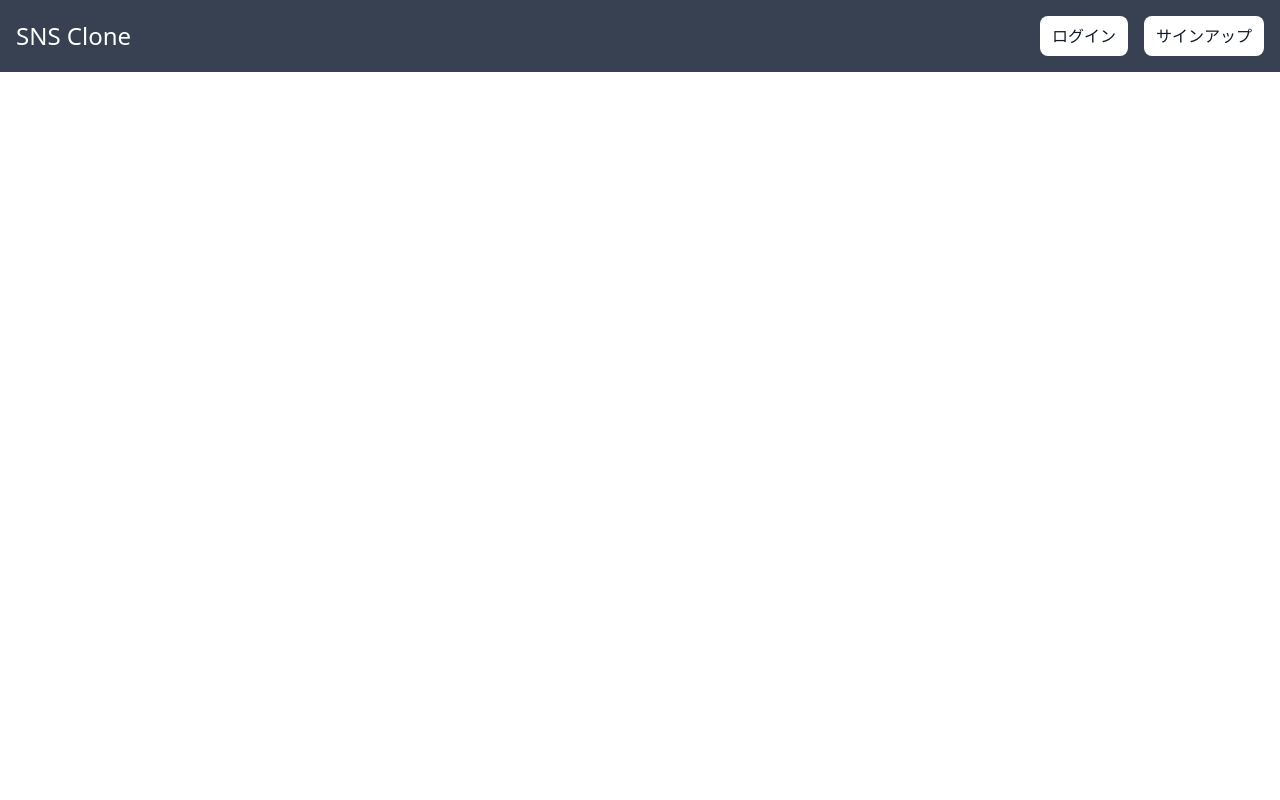
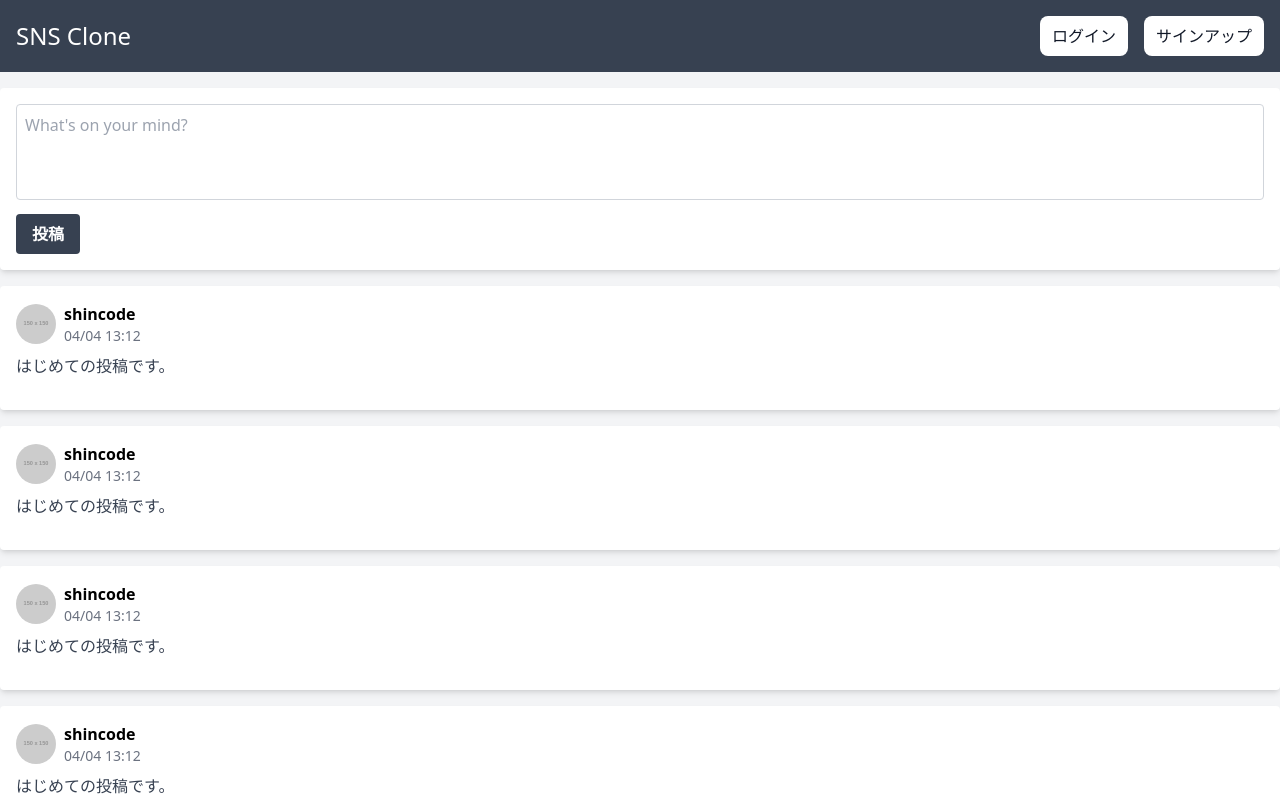
Before and after one commit to s-ryota0810/simple-sns, a Next.js app in the folder client/: page / in a window 1280 px wide. Shown: the top 800 px of the page. Built offline with nearby package versions, Linux system fonts and the light colour scheme.

Commit message:
タイムラインに表示するコンポーネント追加

```diff
--- /dev/null
+++ b/client/src/components/Post.tsx
@@ -0,0 +1,24 @@
+import React from "react";
+
+const Post = () => {
+  return (
+    <div className="bg-white shadow-md rounded p-4 mb-4">
+      <div className="mb-4">
+        <div className="flex items-center mb-2">
+          <img
+            className="w-10 h-10 rounded-full mr-2"
+            src="https://via.placeholder.com/150"
+            alt="User Avatar"
+          />
+          <div>
+            <h2 className="font-semibold text-md">shincode</h2>
+            <p className="text-gray-500 text-sm">04/04 13:12</p>
+          </div>
+        </div>
+        <p className="text-gray-700">はじめての投稿です。</p>
+      </div>
+    </div>
+  )
+}
+
+export default Post;
--- /dev/null
+++ b/client/src/components/Timeline.tsx
@@ -0,0 +1,34 @@
+import React from 'react';
+import Post from '@/components/Post'
+
+const Timeline = () => {
+  return (
+    <div className="min-h-screen bg-gray-100">
+      <main className="container mx-auto py-4">
+        <div className="bg-white shadow-md rounded p-4 mb-4">
+          <form>
+            <textarea
+              className="w-full h-24 p-2 border border-gray-300 rounded resize-none focus:outline-none focus:ring-2 focus:ring-blue-400"
+              placeholder="What's on your mind?"
+            ></textarea>
+            <button
+              type="submit"
+              className="mt-2 bg-gray-700 hover:bg-green-700 duration-200 text-white font-semibold py-2 px-4 rounded"
+            >
+              投稿
+            </button>
+          </form>
+        </div>
+        <Post />
+        <Post />
+        <Post />
+        <Post />
+        <Post />
+        <Post />
+        <Post />
+      </main>
+    </div>
+  )
+}
+
+export default Timeline;
--- a/client/src/pages/index.tsx
+++ b/client/src/pages/index.tsx
@@ -1,8 +1,7 @@
 import Head from 'next/head'
 import Image from 'next/image'
-import { Inter } from 'next/font/google'
 import styles from '@/styles/Home.module.css'
-
+import Timeline from '@/components/Timeline'
 
 export default function Home() {
   return (
@@ -12,6 +11,10 @@
         <meta name="description" content="Generated by create next app" />
         <meta name="viewport" content="width=device-width, initial-scale=1" />
       </Head>
+
+      <div>
+        <Timeline />
+      </div>
     </>
   )
 }
```
